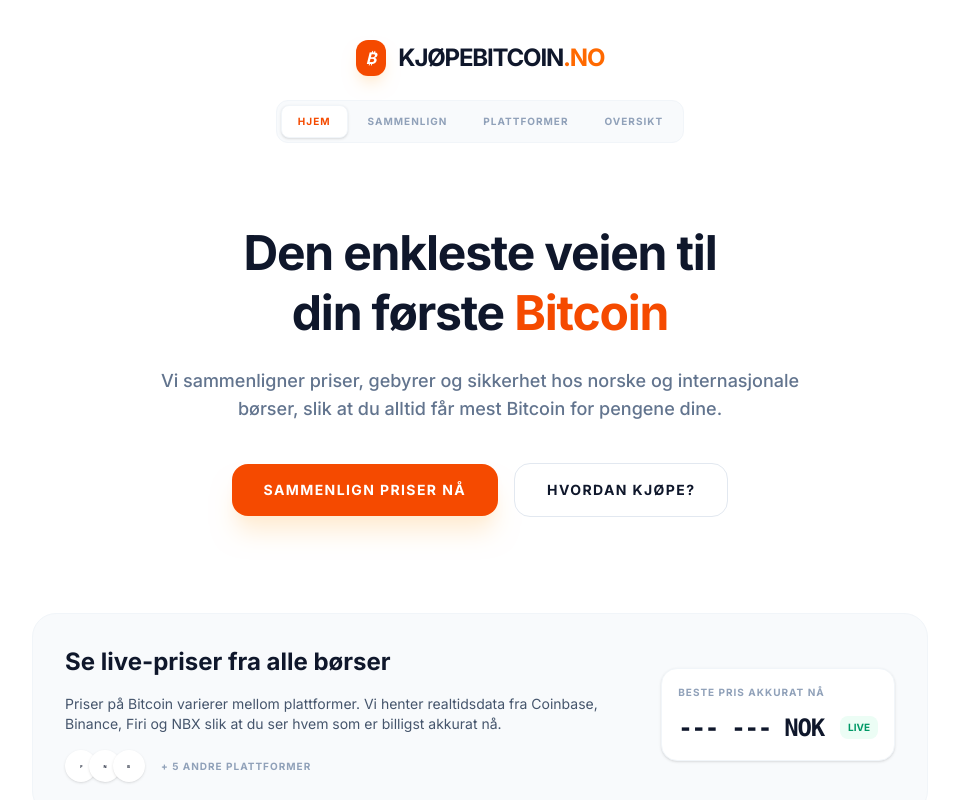
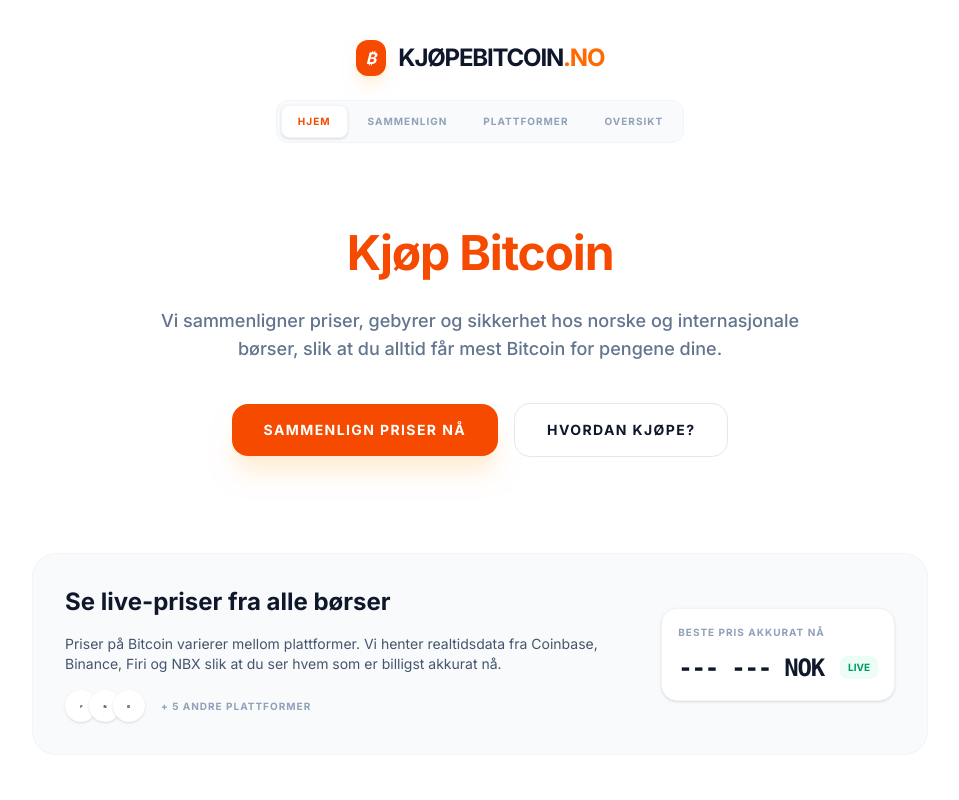
Before and after one commit to Oslotom/Bitcoin, a React (Vite) app: page / in a window 1280 px wide. Shown: the top 800 px of the page, without its empty margins (160-1119 px from the left). Built offline with nearby package versions, Linux system fonts and the light colour scheme; no server answers.

Commit message:
Update App.tsx
d

```diff
--- a/src/App.tsx
+++ b/src/App.tsx
@@ -136,7 +136,7 @@
               <section id="hero-landing" className="text-center space-y-6 py-8">
 
                 <h1 className="text-4xl md:text-5xl font-black text-slate-900 tracking-tight leading-tight">
-                  Den enkleste veien til <br /> din første <span className="text-orange-600">Bitcoin</span>
+                   <span className="text-orange-600">Kjøp Bitcoin</span>
                 </h1>
                 <p className="text-slate-500 text-lg max-w-2xl mx-auto font-medium">
                   Vi sammenligner priser, gebyrer og sikkerhet hos norske og internasjonale børser, slik at du alltid får mest Bitcoin for pengene dine.
```
